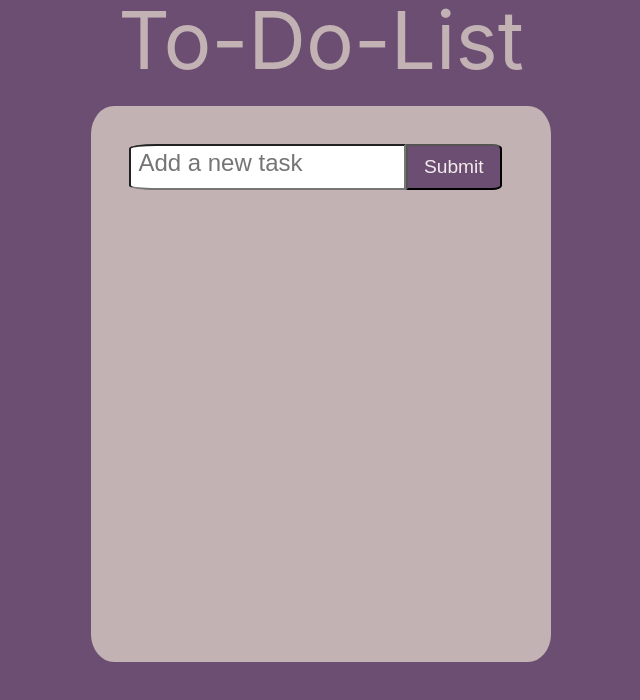
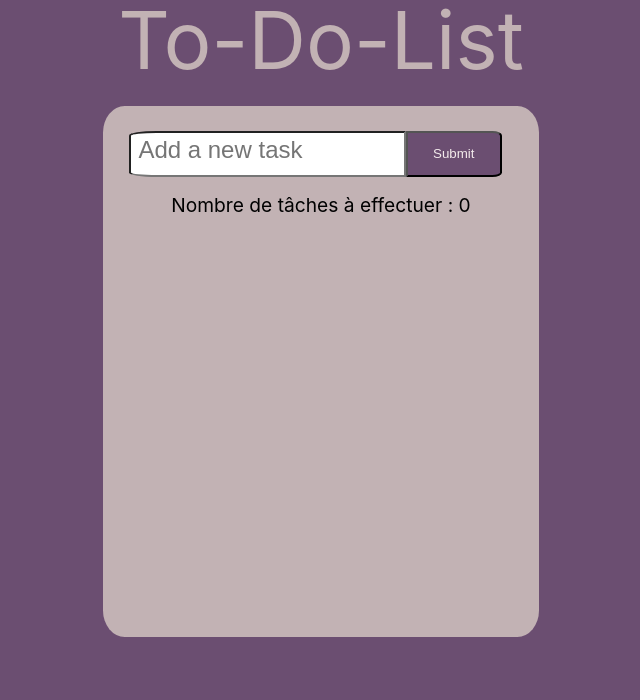
Before and after one commit to Owlynn/ToDoReact, a React (Create React App) app: page / in a window 1280 px wide. Shown: the top 700 px of the page, without its empty margins (319-959 px from the left). Built offline with nearby package versions, Linux system fonts and the light colour scheme.

Commit message:
last fix on button display

```diff
--- a/src/components/ListContainer/ListContainer.css
+++ b/src/components/ListContainer/ListContainer.css
@@ -5,10 +5,17 @@
   min-width: 30vw;
   height: 60vh;
   margin-top: 2%;
-    padding: 3%;
+  padding: 2%;
   overflow-y: hidden;
   text-align: left;
   border-radius: 5%;
+  font-size : 1.2em;
+  justify-content: baseline;
+  }
+
+.task {
+  background-color: red;
+
 }
 
   /* width */
@@ -29,6 +36,7 @@
   .item-input{
     display: flex;
     flex-direction: row;
+    justify-self: flex-start;
   }
 
   input[type=text]{
@@ -37,6 +45,11 @@
     border-radius: 10% 0% 0% 10%;
   }
 
+  ::placeholder{
+    font-size: 1.8em;
+    height: 1.8em;
+    padding-left: 2%;
+  }
   input.checkbox {
     min-width: 2em;
     min-height: 2em;
@@ -46,25 +59,19 @@
     line-height: 1.8em;
     background-color: #6B4E71;
     color:#f3ebec;
-    font-size : 1.2em;
     border-radius: 0% 10% 10% 0%;
     width: 25%;
   }
 
   .clear {
-    border-radius: 10%;
-    min-width: 400px;
+    width: 100%;
+  }
+
+  .taskCounter {
+    text-align: center;
+    margin-top: 5%;
   }
 
   .hidden {
     display:none;
   }
-  ::placeholder{
-    font-size: 1.8em;
-    height: 1.8em;
-    padding-left: 2%;
-  }
-
-  fieldset{
-    margin-top: 5%;
-  }
--- a/src/components/ListContainer/ListContainer.js
+++ b/src/components/ListContainer/ListContainer.js
@@ -25,6 +25,7 @@ class ListContainer extends React.Component{
       this.clearCheckedTasks = this.clearCheckedTasks.bind(this);
       this.displayClearButton = this.displayClearButton.bind(this);
       this.handleUserInputChange = this.handleUserInputChange.bind(this);
+      this.countItems = this.countItems.bind(this);
     }
 
     sortArray(itemArray){
@@ -47,10 +48,10 @@ class ListContainer extends React.Component{
       this.setState({ itemArray: workingArray })
       event.preventDefault()
       this.setState({userInput:''})
+
     }
 
     clearCheckedTasks(){
-      console.log('clearing')
       let workingArray = this.state.itemArray
       let filteredArray = workingArray.filter(item => !item.isChecked )
       this.setState({itemArray:filteredArray})
@@ -73,7 +74,10 @@ class ListContainer extends React.Component{
       if (this.state.itemArray.some(element => element.isChecked)) {
        this.setState({
          clearButtonIsDisplayed : true})
-       }
+      }else{
+         this.setState({
+           clearButtonIsDisplayed : false})
+      };
 
       this.setState({
         itemArray : this.sortArray(workingArray)
@@ -87,11 +91,9 @@ class ListContainer extends React.Component{
       });
 
       this.setState({itemArray : workingArray})
-      console.log('tableau ' + this.state.itemArray)
-      console.log('LENGTH ' + this.state.itemArray.length)
 
       if(this.state.itemArray.length === 1){
-        console.log ("égal 1")
+        console.log('égal 1')
         this.setState({
           clearButtonIsDisplayed:false
         })
@@ -99,7 +101,9 @@ class ListContainer extends React.Component{
     }
 
     renderItem(e){
-      return <ListItem key= {e.id} id ={e.id} label ={e.label} isChecked= {e.isChecked} checkTask = {this.checkTask} removeTask ={this.removeTask} />
+      return (
+        <ListItem key= {e.id} id ={e.id} label ={e.label} isChecked= {e.isChecked} checkTask = {this.checkTask} removeTask ={this.removeTask} />
+      )
     }
 
     handleUserInputChange(e) {
@@ -107,11 +111,18 @@ class ListContainer extends React.Component{
     }
 
     displayClearButton (){
-
       if (this.state.clearButtonIsDisplayed){
-        return <button onClick = {this.clearCheckedTasks}>Clear all checked task</button>
+        return <button className = "clear" onClick = {this.clearCheckedTasks}>Clear all checked task</button>
+      }
     }
 
+    countItems(){
+      console.log("length " + this.state.itemArray.length)
+        return (
+        <div>
+          <p className="taskCounter">Nombre de tâches à effectuer : {this.state.itemArray.length}</p>
+       </div>
+       )
         }
 
     render(){
@@ -123,15 +134,14 @@ class ListContainer extends React.Component{
                       <input type='submit' className="add-task" onClick={this.pushInArray}/>
                   </form>
 
-            {
-              this.state.itemArray.map(
+          {this.displayClearButton()}
+          {this.state.itemArray.map(
               (e) => {
                 return this.renderItem(e)
               })
           }
 
-            {this.displayClearButton()}
-
+          {this.countItems()}
         </div>
       )
     }
--- a/src/components/ListItem/ListItem.css
+++ b/src/components/ListItem/ListItem.css
@@ -1,10 +1,8 @@
 .list-items{
+  margin-top: 2%;
     font-size: 1.8em;
-    line-height: 1.8;
     display: flex;
-    flex-direction: row;
     color: #3A4454;
-    background-color: ;
     max-width: 100%;
     overflow-wrap: break-word;
   }
```
Lines whose indentation alone changed are shown as unchanged.
